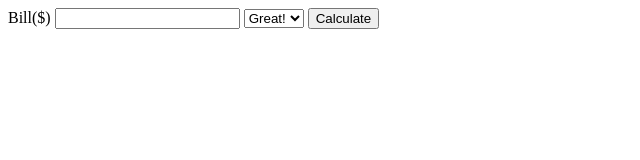
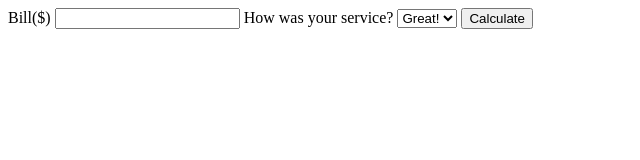
Before and after one commit to Iliarocks/calc, a plain HTML site: page index.html in a window 1280 px wide. Shown: the whole page, without its empty margins (0-640 px from the left). Drawn offline with Linux system fonts and the light colour scheme.

Commit message:
real complete html

```diff
--- a/index.html
+++ b/index.html
@@ -8,6 +8,7 @@
     <form>
       <label for="bill">Bill($)</label>
       <input id="bill" type="text">
+      <label for="quality">How was your service?</label>
       <select id="quality">
         <option value="5">Great!</option>
         <option value="3">Good</option>
```
